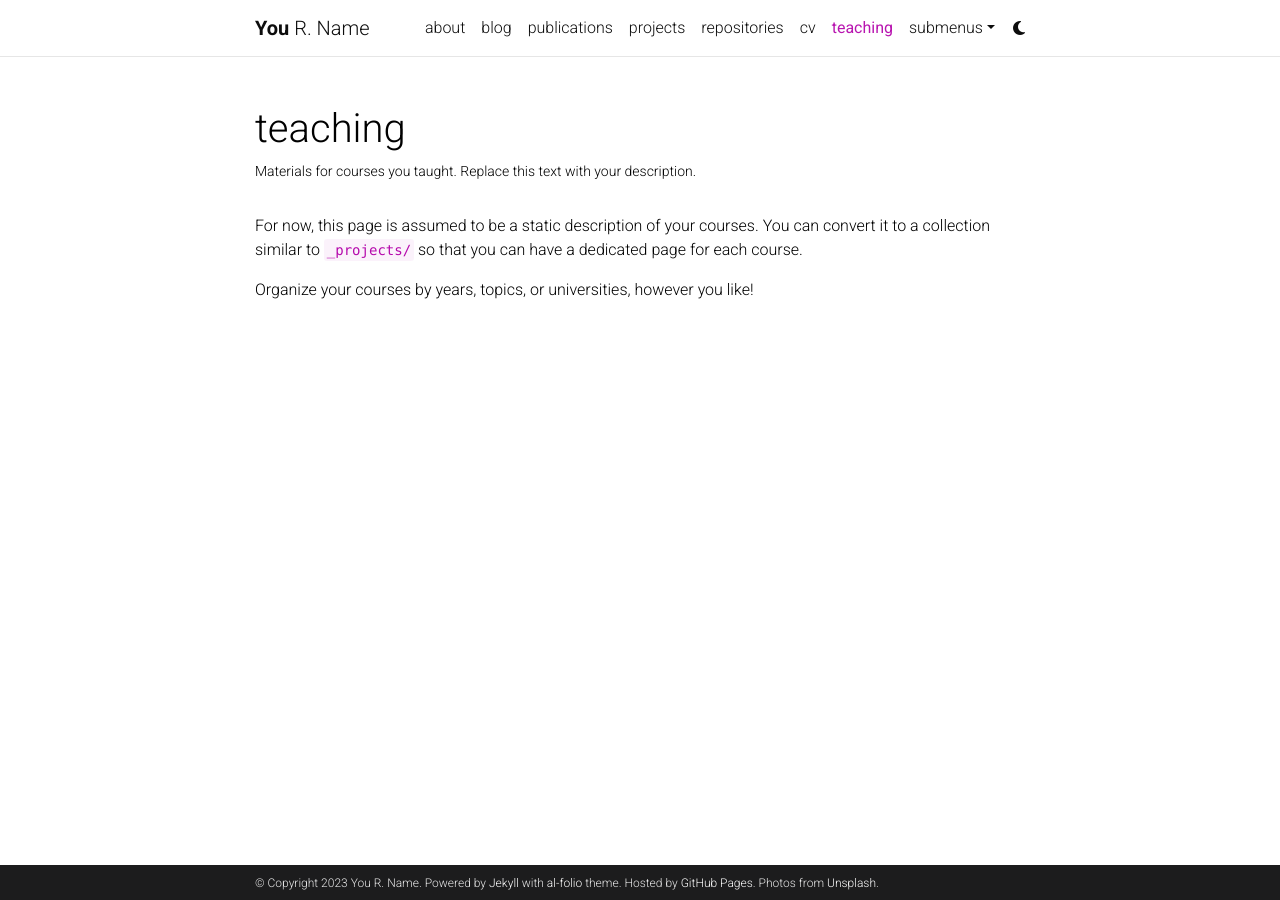
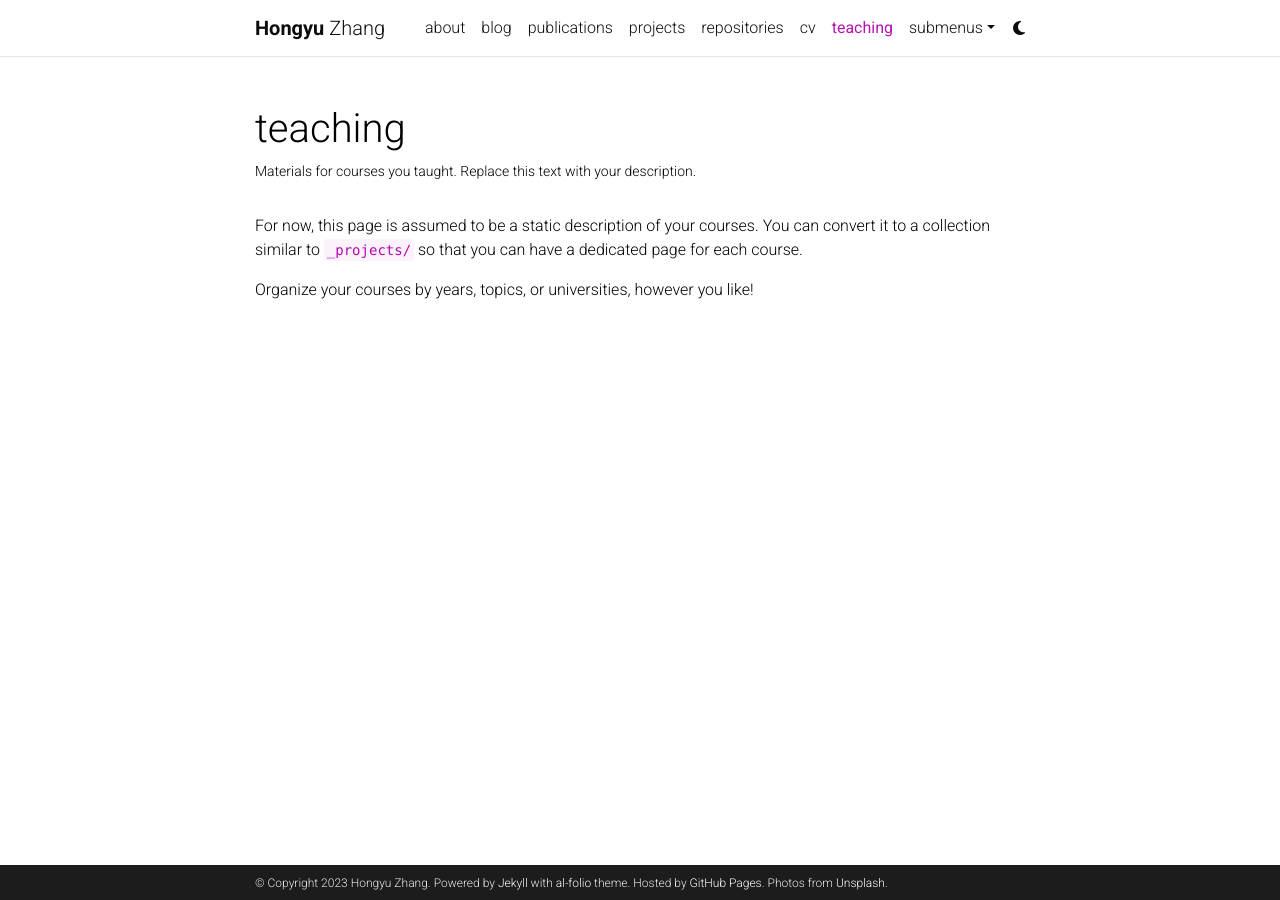
Before and after one commit to hzhangic/hzhangic.github.io, a Jekyll site: the page built from _pages/teaching.md, in a window 1280 px wide. Built offline with Jekyll 4.4.1, drawn with Linux system fonts in a browser that asks for light colours; comment, search, counter and statistics services are not loaded; a style sheet for code colours, icons or effects is not loaded.

Commit message:
Update URL

```diff
--- a/_config.yml
+++ b/_config.yml
@@ -3,12 +3,12 @@
 # -----------------------------------------------------------------------------
 
 title: blank # the website title (if blank, full name will be used instead)
-first_name: You
-middle_name: R.
-last_name: Name
+first_name: Hongyu
+middle_name:
+last_name: Zhang
 email: you@example.com
 description: > # the ">" symbol means to ignore newlines until "footer_text:"
-  A simple, whitespace theme for academics. Based on [*folio](https://github.com/bogoli/-folio) design.
+  Website under construction. Based on [*folio](https://github.com/bogoli/-folio) design.
 footer_text: >
   Powered by <a href="https://jekyllrb.com/" target="_blank">Jekyll</a> with <a href="https://github.com/alshedivat/al-folio">al-folio</a> theme.
   Hosted by <a href="https://pages.github.com/" target="_blank">GitHub Pages</a>.
@@ -18,8 +18,8 @@
 lang: en # the language of your site (for example: en, fr, cn, ru, etc.)
 icon: ⚛️  # the emoji used as the favicon (alternatively, provide image name in /assets/img/)
 
-url: https://alshedivat.github.io # the base hostname & protocol for your site
-baseurl: /al-folio # the subpath of your site, e.g. /blog/
+url: https://hzhangic.github.io # the base hostname & protocol for your site
+baseurl: # the subpath of your site, e.g. /blog/
 last_updated: false # set to true if you want to display last updated in the footer
 impressum_path:  # set to path to include impressum link in the footer, use the same path as permalink in a page, helps to conform with EU GDPR
 
```
